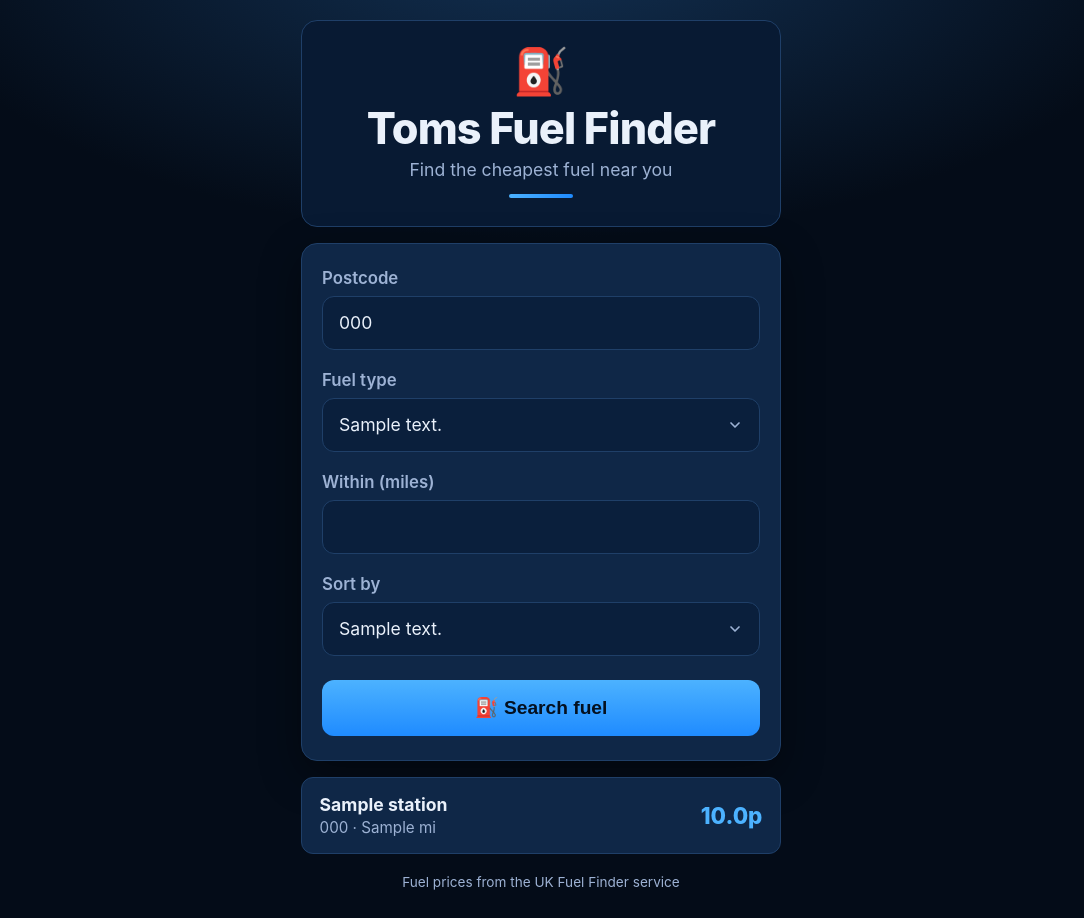
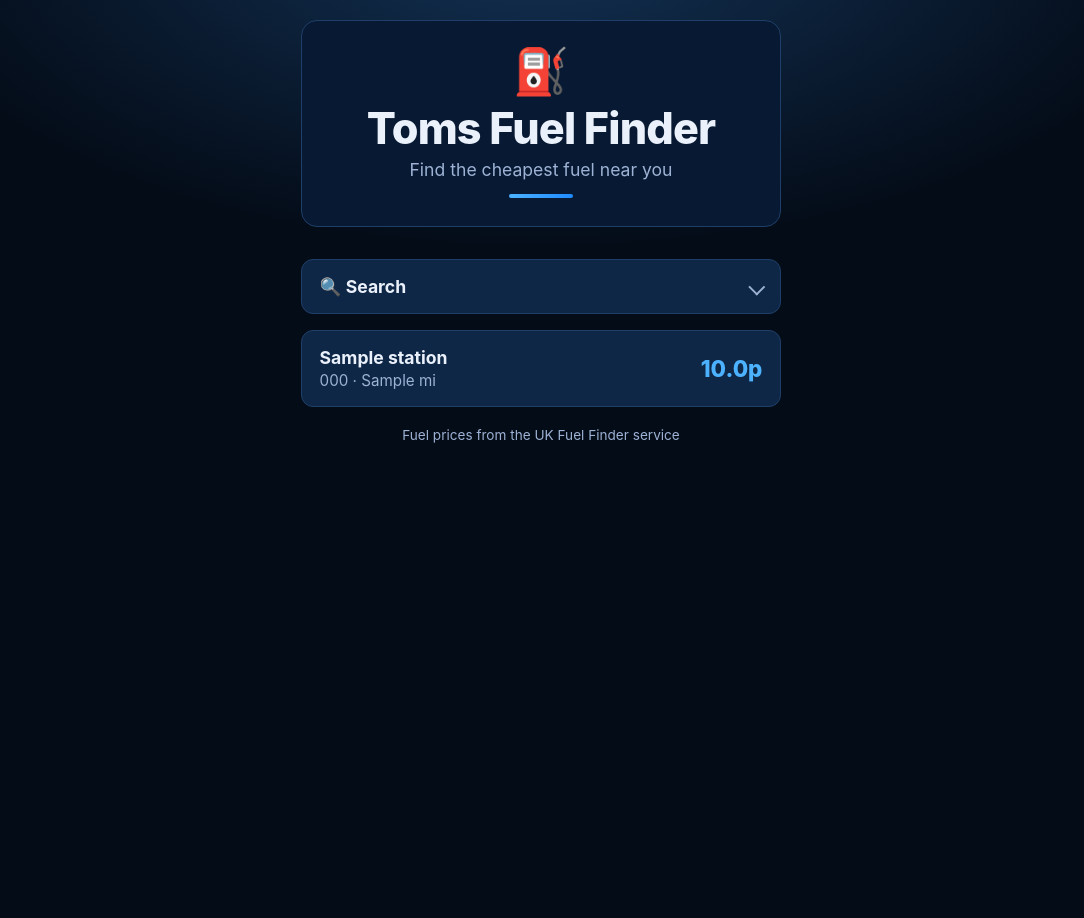
Before and after one commit to TomPeas/toms-fuel-finder, a FastAPI app: template src/app/templates/index.html in a window 1280 px wide. Shown: the whole page, without its empty margins (99-1183 px from the left). After the commit the page ends 443 px from the top, so only its background shows below. Run offline with FastAPI, Linux system fonts and the light colour scheme; the template is opened without the code that fills it: most values are stand-ins (such as "Sample title", 1, 10 or a date in 2020); parts of the project's set-up code (start-up, migrations or seed data) failed here and were passed over.

Commit message:
cleaner UI on search results

```diff
--- a/src/app/main.py
+++ b/src/app/main.py
@@ -83,7 +83,7 @@ async def health() -> HealthResponse:
 @app.get("/stations")
 async def stations(
     postcode: str,
-    max_distance_miles: int = 10,
+    max_distance_miles: int = 5,
     fuel_type: FuelType = FuelType.UNLEADED,
     sort: Sort = Sort.CHEAPEST,
 ) -> FuelFinderResponse:
@@ -95,7 +95,7 @@ async def stations(
 async def index(
     request: Request,
     postcode: str | None = None,
-    max_distance_miles: int = 10,
+    max_distance_miles: int = 5,
     fuel_type: FuelType = FuelType.UNLEADED,
     sort: Sort = Sort.CHEAPEST,
 ) -> HTMLResponse:
--- a/src/app/templates/index.html
+++ b/src/app/templates/index.html
@@ -219,6 +219,44 @@
         background: #2a1320;
       }
 
+      /* ── collapsible search ───────────────────────────────── */
+      .search {
+        margin-top: 1rem;
+      }
+      .search > summary {
+        list-style: none;
+        cursor: pointer;
+        display: flex;
+        align-items: center;
+        justify-content: space-between;
+        gap: 0.5rem;
+        background: var(--surface);
+        border: 1px solid var(--border);
+        border-radius: 12px;
+        padding: 1rem 1.1rem;
+        font-size: 1.1rem;
+        font-weight: 700;
+        color: var(--text);
+      }
+      .search > summary::-webkit-details-marker {
+        display: none;
+      }
+      .search > summary::after {
+        content: "";
+        width: 0.6rem;
+        height: 0.6rem;
+        border-right: 2px solid var(--muted);
+        border-bottom: 2px solid var(--muted);
+        transform: rotate(45deg);
+        transition: transform 0.2s ease;
+      }
+      .search[open] > summary::after {
+        transform: rotate(-135deg);
+      }
+      .search[open] .card {
+        margin-top: 0.6rem;
+      }
+
       footer {
         text-align: center;
         color: var(--muted);
@@ -237,8 +275,12 @@
         <div class="accent-bar"></div>
       </header>
 
-      <main class="card">
-        <!-- Works with HTMX (in-place swap) and without it (native GET reload). -->
+      <!-- Search stays at the top (collapses to a bar after a search) so it's
+           always reachable without scrolling past a long list. Native <details>
+           works without JS; with JS, HTMX closes it after a successful search. -->
+      <details id="search" class="search" {% if not stations %}open{% endif %}>
+        <summary>🔍 Search</summary>
+        <div class="card">
           <form
             method="get"
             action="/"
@@ -304,9 +346,15 @@
 
             <button class="btn" type="submit">⛽ Search fuel</button>
           </form>
-      </main>
+        </div>
+      </details>
 
-      <section id="results">{% include "_stations.html" %}</section>
+      <!-- Results below the search bar. Collapse the search only when actual
+           results came back (not on "no results" or an error). -->
+      <section
+        id="results"
+        hx-on::after-swap="document.getElementById('search').open = !this.querySelector('.results')"
+      >{% include "_stations.html" %}</section>
 
       <footer>Fuel prices from the UK Fuel Finder service</footer>
     </div>
--- a/src/fuel_finder_client/fuel_finder_client.py
+++ b/src/fuel_finder_client/fuel_finder_client.py
@@ -71,7 +71,7 @@ class FuelFinderClient:
     async def get(
         self,
         postcode: str,
-        max_distance_miles: int = 10,
+        max_distance_miles: int = 5,
         fuel_type: FuelType = FuelType.UNLEADED,
         sort: Sort = Sort.CHEAPEST,
     ) -> list[Station]:
```
Also changed, not shown: src/logging_config.py (+13 -0 lines). Lines whose indentation alone changed are shown as unchanged.
